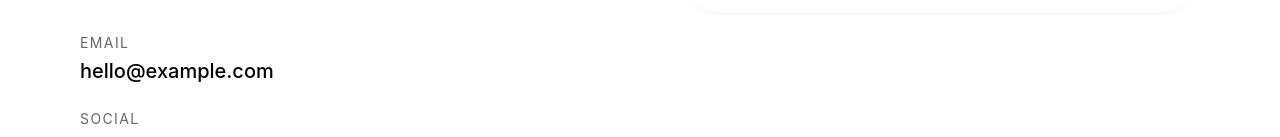
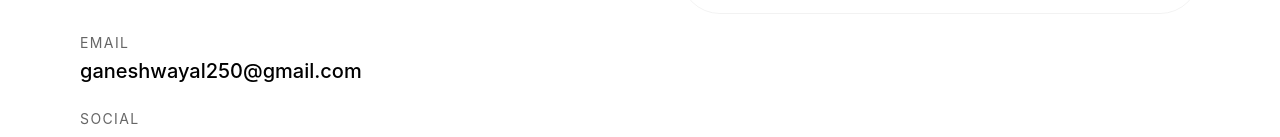
Before and after one commit to ganesh3367/New-Portfolio, a React (Create React App) app: page / in a window 1280 px wide. Shown: the part 8255-8392 px from the top of the page. Built offline with nearby package versions, Linux system fonts and the light colour scheme.

Commit message:
Fix lint errors and prepare for deployment

```diff
--- a/src/components/About.jsx
+++ b/src/components/About.jsx
@@ -1,4 +1,4 @@
-import { useRef, useEffect, useState } from "react";
+import { useRef } from "react";
 import { motion, useScroll, useTransform } from "framer-motion";
 import profileImg from "../assets/images/profile.png";
 
--- a/src/components/Contact.jsx
+++ b/src/components/Contact.jsx
@@ -34,15 +34,15 @@
             <div className="mt-16 space-y-6">
               <div className="flex flex-col gap-1">
                 <span className="text-sm uppercase tracking-widest text-muted-text">Email</span>
-                <a href="mailto:hello@example.com" className="hover-target text-xl font-medium text-foreground transition-colors hover:text-primary-accent">
-                  hello@example.com
+                <a href="mailto:ganeshwayal250@gmail.com" className="hover-target text-xl font-medium text-foreground transition-colors hover:text-primary-accent">
+                  ganeshwayal250@gmail.com
                 </a>
               </div>
               <div className="flex flex-col gap-1">
                 <span className="text-sm uppercase tracking-widest text-muted-text">Social</span>
                 <div className="flex gap-6">
                   {["Twitter", "LinkedIn", "GitHub", "Instagram"].map((social) => (
-                    <a key={social} href="#" className="hover-target font-medium text-foreground transition-colors hover:text-primary-accent">
+                    <a key={social} href={`https://${social.toLowerCase()}.com`} target="_blank" rel="noopener noreferrer" className="hover-target font-medium text-foreground transition-colors hover:text-primary-accent">
                       {social}
                     </a>
                   ))}
```
